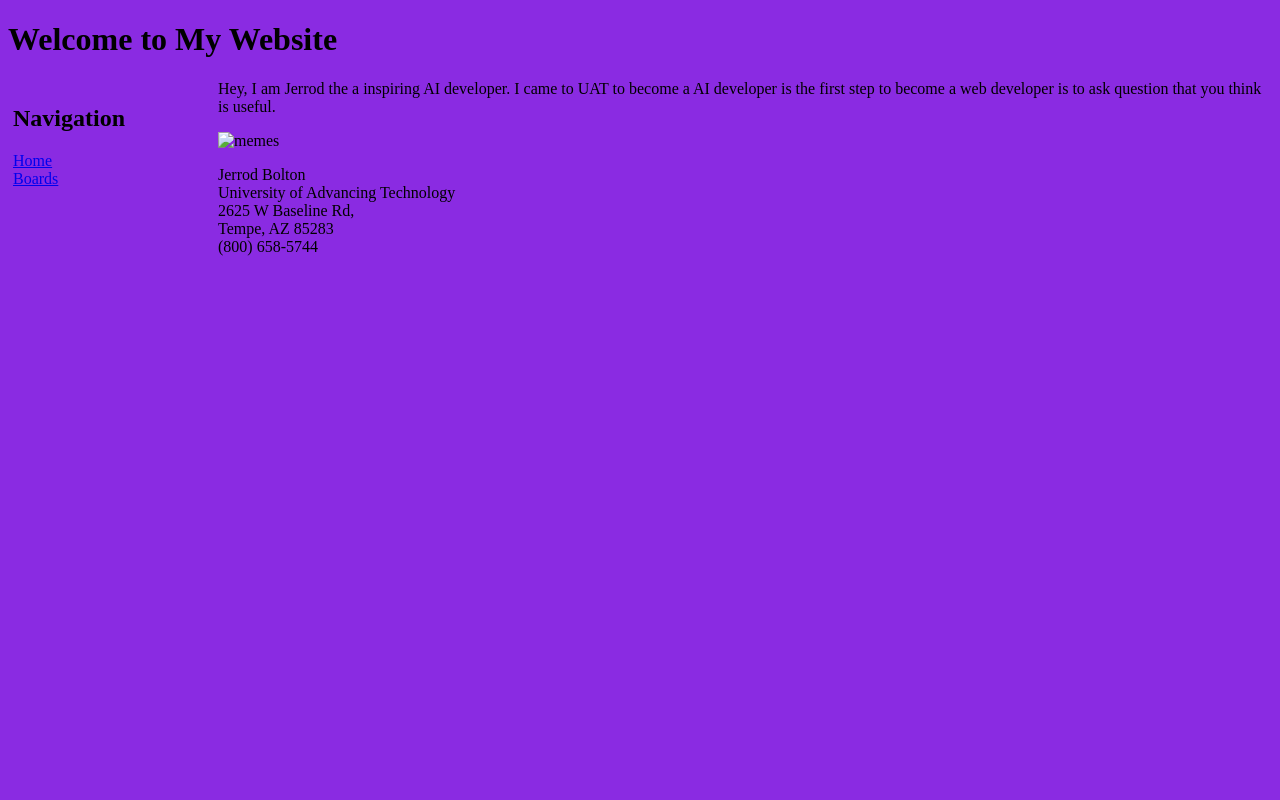
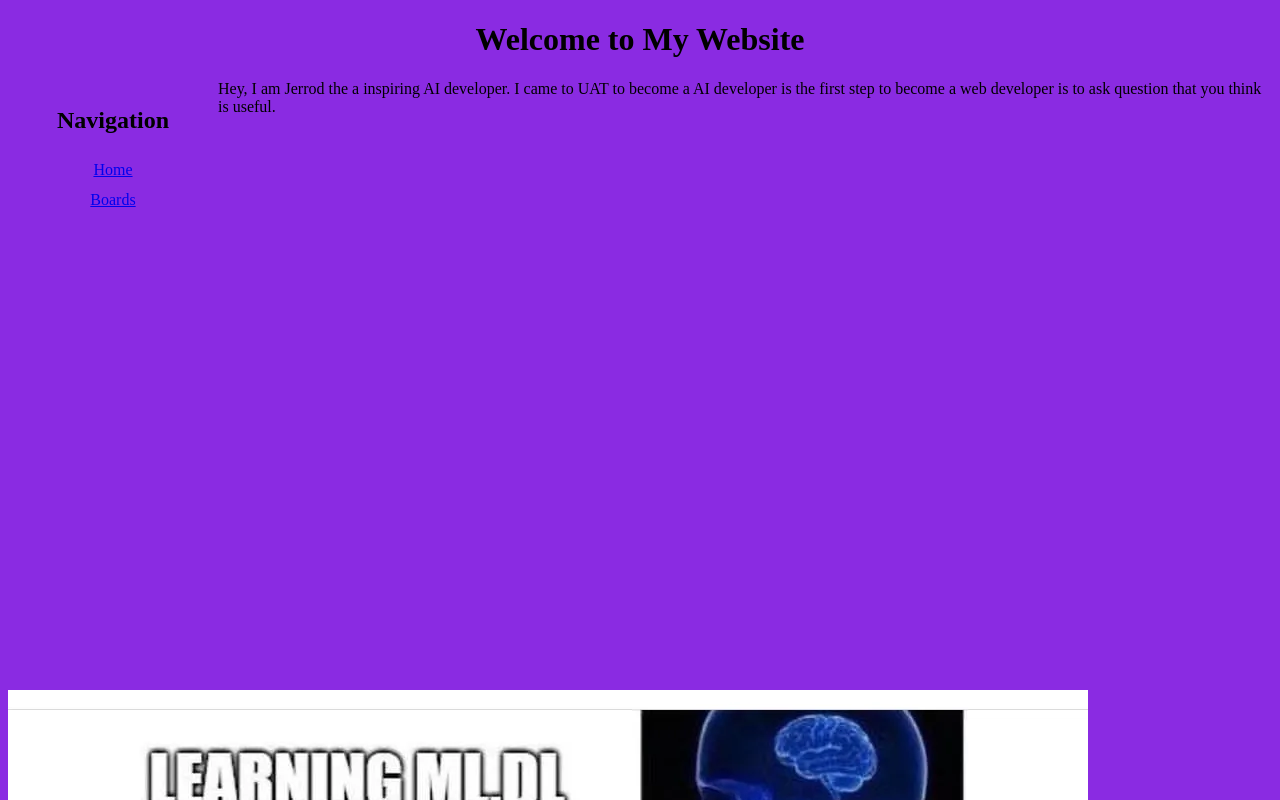
Before and after one commit to JerrodBolton/CSS-In-WebPages, a plain HTML site: page index.html in a window 1280 px wide. Shown: the top 800 px of the page. Drawn offline with Linux system fonts and the light colour scheme.

Commit message:
Add image
I add a image and code up the HTML

```diff
--- a/main.css
+++ b/main.css
@@ -1,15 +1,47 @@
-body{
-    background-color: blueviolet;
-    color:Black;
+/* selector{
+
+    property: value;
+} */
+
+/* For the body properties
+background-color - set a background color you like
+color - set the text color you like
+For the nav properties
+height - set to 600px
+width - set to 200px
+float - set to left
+padding - set to 5px
+line-height - set to 30px
+For the footer properties
+text-align - set to center
+margin-right - set to 200px
+For the #memeImage properties
+margin-right - set to 200px
+For the header properties
+text-align - set to center
+Link the main.css page to the index.html and boards.html pages between the opening and closing head tags in the index.html and boards pages, like so: */
+
+body {
+  background-color: blueviolet;
+  color: Black;
 }
-nav{
-height: 600px;
-width: 200px;
-float:left;
-padding: 5px
+nav {
+  height: 600px;
+  width: 200px;
+  float: left;
+  padding: 5px;
+  line-height:30px;
 }
 
-Foooter{
- text-align: center;
- margin-right: 200px;
+footer {
+  text-align: center;
+  margin-right: 200px;
 }
+
+#memeImage{
+  margin-right: 200px;
+}
+
+header {
+  text-align: center;
+}
```
Also changed, not shown: meme.webp (added).
